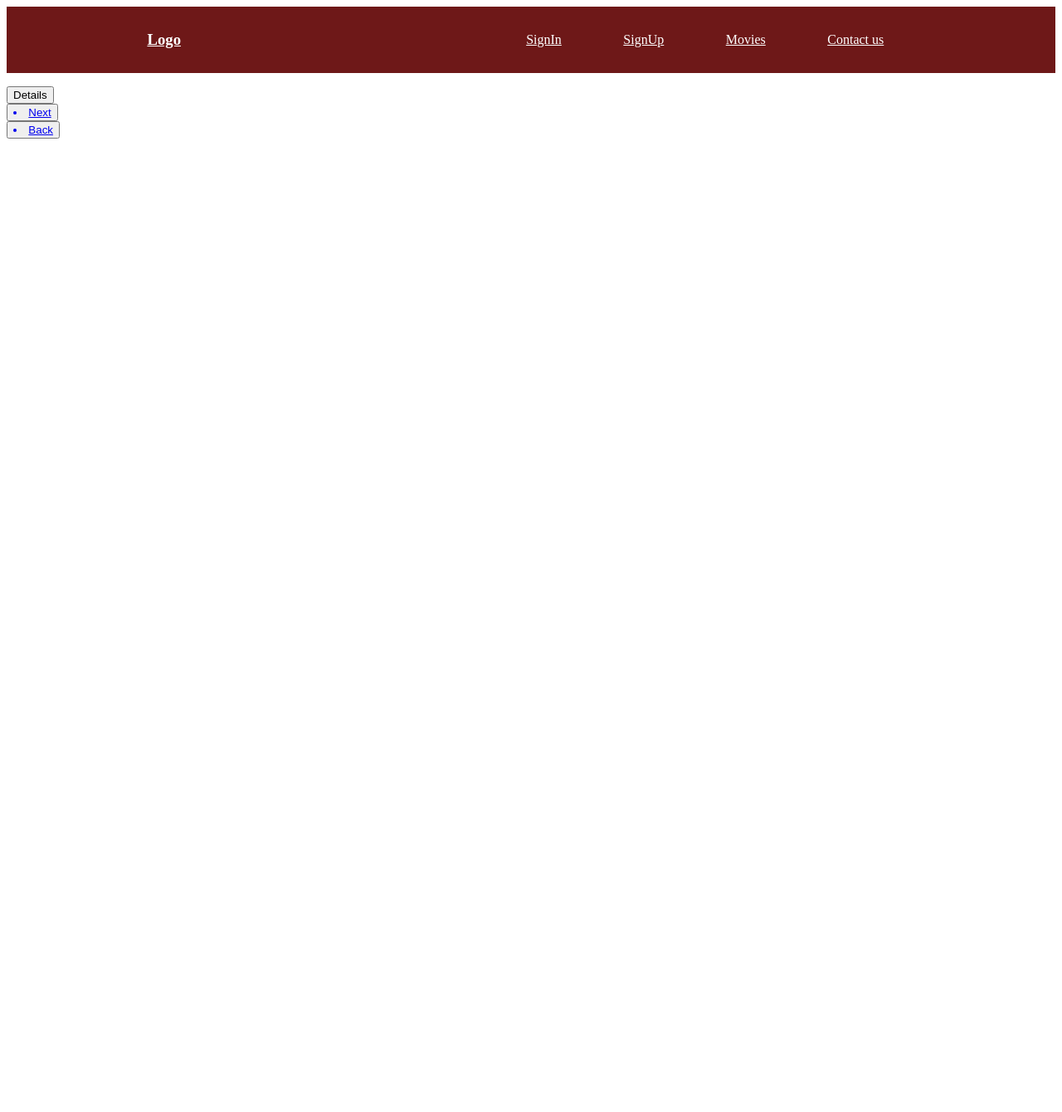
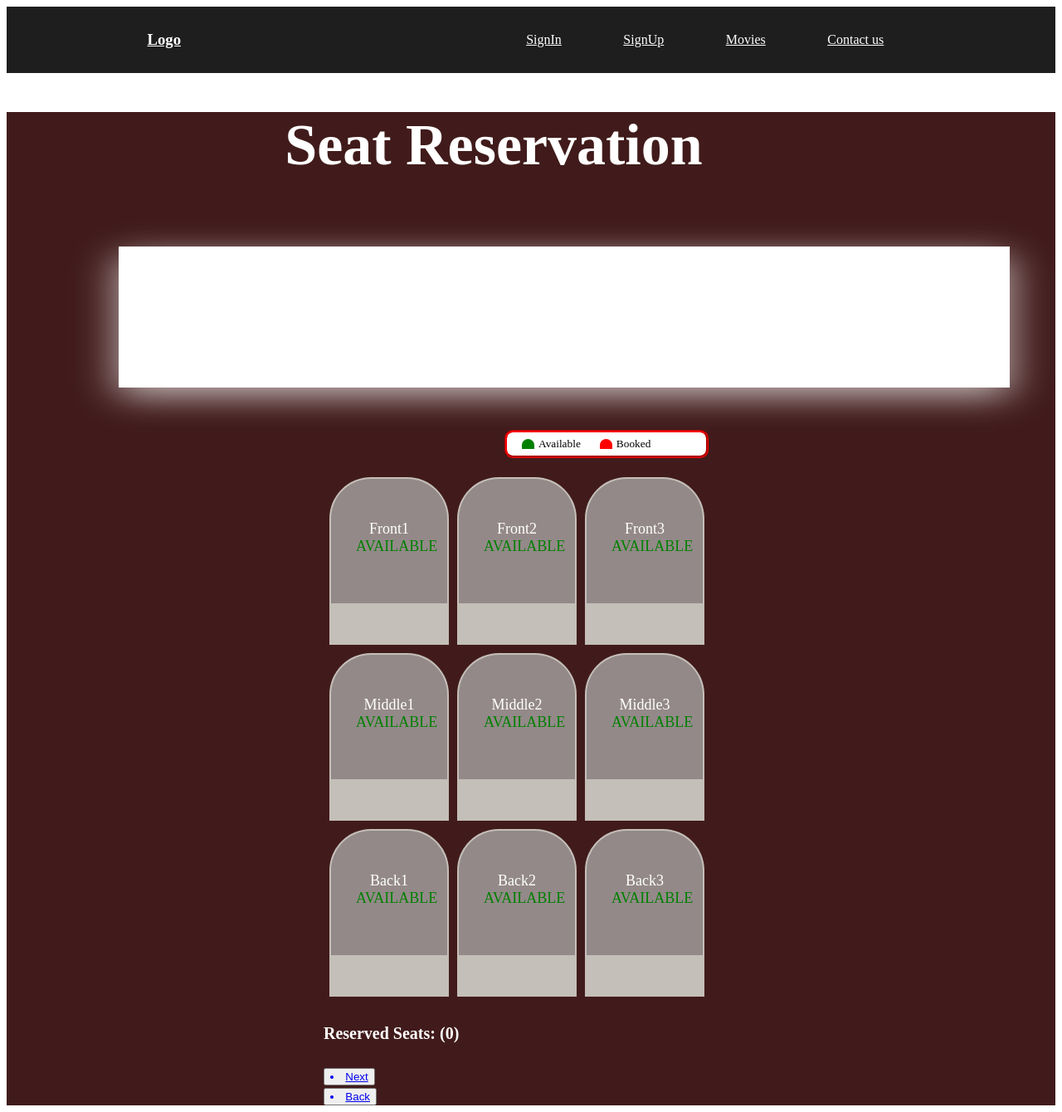
Before and after one commit to jordanTV/jordanTV, a React (Create React App) app in the folder clientside/: page /seats in a window 1280 px wide. Shown: the whole page at 83% size. Before the commit the page ends 800 px from the top, so only its background shows below. Built offline with nearby package versions, Linux system fonts and the light colour scheme.

Commit message:
farah is done with seats

```diff
--- a/clientside/src/components/App.js
+++ b/clientside/src/components/App.js
@@ -4,11 +4,12 @@ import Nav from "./nav";
 import Signin from "./signin";
 import Signup from "./signup";
 import Snacks from "./moviespages/snacks"
-import Seats from "./moviespages/seates"
+import Tickets from "./moviespages/tickets"
 import CheckOut from "./moviespages/checkOut"
 import MoviesList from "./movies";
 import Home from "./home";
 import Contact from "./contactus";
+import Seats from "./moviespages/seats"
 import { BrowserRouter as Router, Route } from "react-router-dom";
 
 
@@ -29,7 +30,8 @@ class App extends Component {
           <Route path="/contactus" component={Contact} />
           {/**routs to movies pages*/}
           <Route path="/snacks" component={Snacks} />
-          <Route path="/seats" component={Seats} />
+          <Route path="/tickets" component={Tickets} />
+          <Route path='/seats' component={Seats} />
           <Route path="/checkOut" component={CheckOut} />
         </div>
       </Router>
--- a/clientside/src/components/movies.js
+++ b/clientside/src/components/movies.js
@@ -4,7 +4,7 @@ import "./style.css";
 import { BrowserRouter as Router, Route } from "react-router-dom";
 import { Link } from "react-router-dom";
 import $ from "jquery";
-import Seats from './moviespages/seates'
+import Tickets from './moviespages/tickets'
 //data to use in movies list (same list in showing now)
 var data = [
   {
@@ -131,7 +131,7 @@ this.setState({allData:targetMovie})
                 {this.state.allData.price}
               </p>
               <button onClick={this.moveToSeacts}>
-              <Link to="/seats">
+              <Link to="/tickets">
               <li>Book Now</li>
             </Link>
               </button>
@@ -154,7 +154,7 @@ this.setState({allData:targetMovie})
           <div>
           <button>
             {/* take you to the next page */}
-            <Link to="/seats">
+            <Link to="/tickets">
               <li>Next</li>
             </Link>
           </button>
--- /dev/null
+++ b/clientside/src/components/moviespages/seats.js
@@ -0,0 +1,146 @@
+import React, { Component } from "react";
+import ReactDOM from "react-dom";
+import { Link } from "react-router-dom";
+class seats extends React.Component {
+  constructor() {
+    super();
+    this.state = {
+      seat: [
+        "Front1",
+        "Front2",
+        "Front3",
+        "Middle1",
+        "Middle2",
+        "Middle3",
+        "Back1",
+        "Back2",
+        " Back3",
+      ],
+      seatAvailable: [
+        "Front1",
+        "Front2",
+        "Front3",
+        "Middle1",
+        "Middle2",
+        "Middle3",
+        "Back1",
+        "Back2",
+        "Back3",
+      ],
+      //empty array to contain the reserved seats
+      seatReserved: [],
+    };
+  }
+  onClickData(seat) {
+    console.log(seat, "seat");
+    console.log(this.seatReserved);
+    //if the reserved array contains seats:
+    if (this.state.seatReserved.indexOf(seat) >= 0) {
+      this.setState({
+        //this means if the reserved array has one seat or more than one,
+        // and you want to book a seat:it will concat the seat with the available because I put it in the reserved, and remove the available.
+        seatAvailable: this.state.seatAvailable.concat(seat),
+        seatReserved: this.state.seatReserved.filter((res) => res != seat),
+      });
+    } else {
+      this.setState({
+        //if the reserved array was empty and you want to book a seat:it will concat the seat with the reserved and remove the available.
+        seatReserved: this.state.seatReserved.concat(seat),
+        seatAvailable: this.state.seatAvailable.filter((res) => res != seat), //if the client want to change his seat
+      });
+    }
+  }
+  render() {
+    return (
+      <div id="ground">
+        <h1 id="title">Seat Reservation </h1>
+        <div className="screen"></div>
+        <ul className="showcase">
+          <li>
+            <div className="seat selected"></div>
+            <small>Available</small>
+          </li>
+          <li>
+            <div className="seat occupied"></div>
+            <small>Booked</small>
+          </li>
+        </ul>
+        {/* DrawGrid component */}
+        <DrawGrid
+          seat={this.state.seat}
+          available={this.state.seatAvailable}
+          reserved={this.state.seatReserved}
+          onClickData={this.onClickData.bind(this)}
+        />
+      </div>
+    );
+  }
+}
+class DrawGrid extends React.Component {
+  render() {
+    return (
+      <div className="container">
+        <table className="grid">
+          <tbody>
+            <tr>
+              {this.props.seat.map((row) => (
+                <td
+                  id="t"
+                  className={
+                    //if the array's elements have one or more than one element, this mean (reserved).
+                    this.props.reserved.indexOf(row) >= 0
+                      ? //inline if
+                        "reserved" //if the condition was true give me reserved
+                      : "available" //if the condition was false give me available
+                  }
+                  key={row} //I didn't git this!!
+                  onClick={(e) => this.onClickSeat(row)}
+                >
+                  {row}{" "}
+                </td>
+              ))}
+            </tr>
+          </tbody>
+        </table>
+        {/* ReservedList Component */}
+        <ReservedList reserved={this.props.reserved} />
+      </div>
+    );
+  }
+  //seat=row in onClickData
+  onClickSeat(seat) {
+    this.props.onClickData(seat);
+  }
+}
+class ReservedList extends React.Component {
+  render() {
+    return (
+      <div className="count">
+        {/* The length of the array which will be indicate to the count of how many seats are reserved */}
+        <h4>Reserved Seats: ({this.props.reserved.length})</h4>
+        <ul>
+          {this.props.reserved.map((res) => (
+            <li key={res}>{res}</li>
+          ))}
+        </ul>
+        <div>
+          <div>
+            <button>
+              <Link to="/snacks">
+                <li>Next</li>
+              </Link>
+            </button>
+          </div>
+          <div>
+            <button>
+              <Link to="/movies">
+                <li>Back</li>
+              </Link>
+            </button>
+          </div>
+        </div>
+      </div>
+    );
+  }
+}
+export default seats;
--- a/clientside/src/components/moviespages/seates.js
+++ b/clientside/src/components/moviespages/tickets.js
@@ -2,10 +2,9 @@ import React, { Component } from "react";
 import $ from 'jquery'
 import { Link } from "react-router-dom";
 
-//the backend of the seats
-//start
 
-class Seats extends Component {
+
+class Tickets extends Component {
   constructor(props){
       super(props)
       this.handleReques=this.handleReques.bind(this)
@@ -85,7 +84,7 @@ class Seats extends Component {
           <div>
             <div>
               <button>
-                <Link to="/snacks">
+                <Link to="/seats">
                   <li>Next</li>
                 </Link>
               </button>
@@ -102,6 +101,6 @@ class Seats extends Component {
              );
     }
 }
-//end
 
-export default Seats;
+
+export default Tickets;
--- a/clientside/src/components/style.css
+++ b/clientside/src/components/style.css
@@ -4,7 +4,7 @@ nav {
   justify-content: space-around;
   align-items: center;
   min-height: 10vh;
-  background: rgb(110, 24, 24);
+  background:#1e1e1f;
   color: white;
 }
 /* the nav links sty
@@ -35,3 +35,124 @@ ling */
   box-shadow: 20px 20px 70px #fc9209, 20px 20px 70px #fc9209,
     20px 20px 70px #fc9209, 20px 20px 70px #fc9209;
 }
+h1 {
+  text-align: center;
+}
+.container {
+  width: 500px;
+  margin: auto;
+
+}
+.grid td {
+  /* width: 80px;
+  height: 50px; */
+  /* padding: 60px 70px; */
+  border: 2px solid rgb(196, 191, 184);
+  width: 80px;
+  height: 50px;
+  padding: 50px 30px;
+
+  text-align: center;
+  margin: 5px;
+
+  float:left;
+
+  background-color: rgb(148, 137, 137);
+
+
+  border-top-left-radius:50px;
+  border-top-right-radius:50px;
+  border-bottom-width: 50px;
+
+}
+/* box hover */
+.grid td:hover {
+  opacity: 0.7;
+  cursor: pointer;
+  /* color: #fc9209; */
+}
+/* The .reserved word */
+.reserved::after {
+  content: "RESERVED";
+  text-align: center;
+  color: red;
+  font-style:initial;
+
+
+}
+/* the available word */
+.available::after {
+  content: "AVAILABLE";
+  text-align: center;
+color: green;
+font-style:initial;
+}
+/* //.screen */
+.screen {
+  background-color: #fff;
+  height: 240px;
+  width:85%;
+  margin: 15px 0;
+  transform: rotateX(-45deg);
+  box-shadow: 0 15px 50px rgba(255, 255, 255, 0.7);
+  margin-left: 135px;
+  /* margin-bottom: 30px; */
+ /* perspective: 1000px;
+  */
+}
+/* background */
+#ground {
+  background-color: rgb(65, 27, 27);
+}
+/* the small seats  */
+.seat {
+  height: 12px;
+  width: 15px;
+  margin: 3px;
+  border-top-left-radius: 10px;
+  border-top-right-radius: 10px;
+}
+.seat.selected {
+  background-color: green;
+}
+.seat.occupied {
+  background-color: red;
+}
+/* the frame of the small seats */
+.showcase {
+  background: #fff;
+  padding: 5px 5px;
+  border-radius: 10px;
+  /* list-style-type: symbols(); */
+  display: flex;
+  width: 230px;
+  border-style: groove;
+  border-color: red ;
+  margin-left:600px;
+
+}
+/* for the arrangment of the small frame */
+.showcase li {
+  display: flex;
+  align-items: center;
+  justify-content: center;
+  margin: 0 10px;
+}
+.showcase li small {
+  margin-left: 2px;
+}
+#title {
+  color: #fff;
+  text-align: center;
+  margin-right: 90px;
+  font-size: 70px;
+}
+.count {
+  font-size: 20px;
+  color:white;
+  margin-bottom: auto;
+}
+#t {
+  color:white;
+  font-size: 18px;
+}
```
